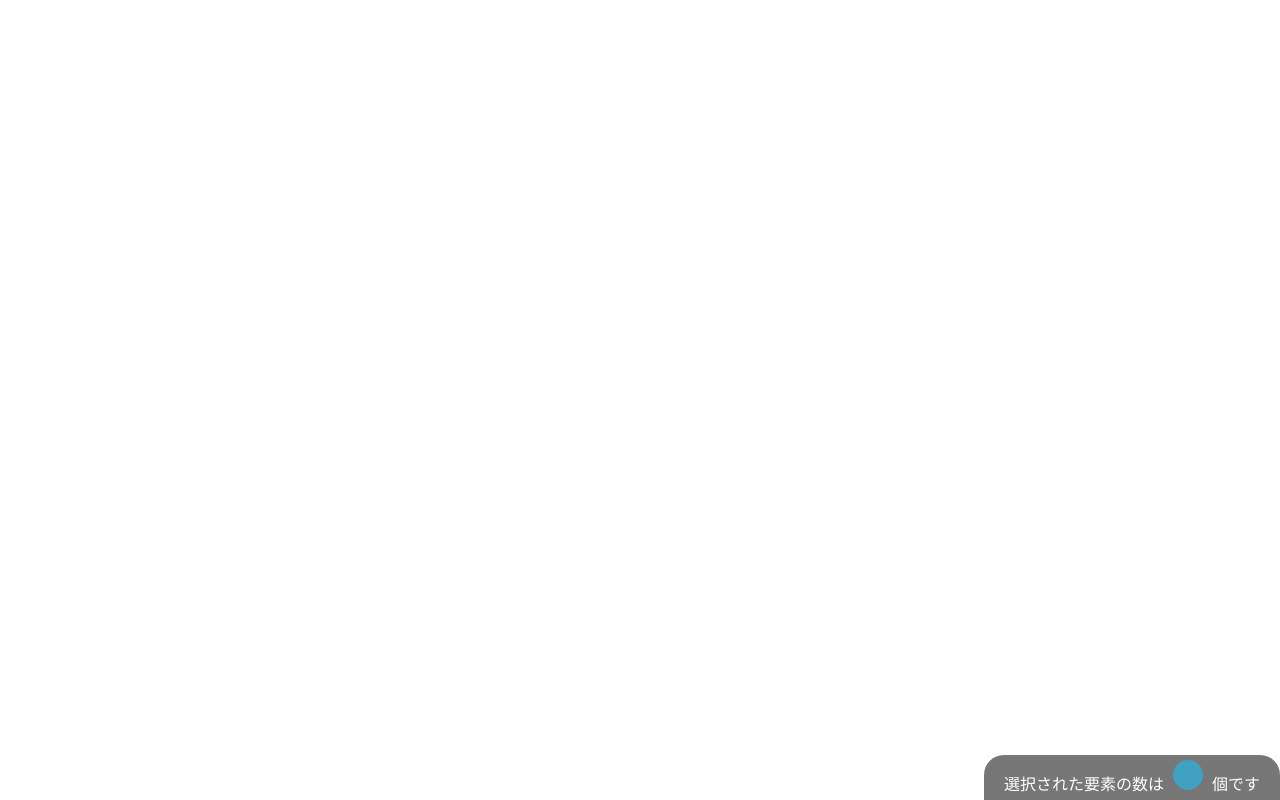
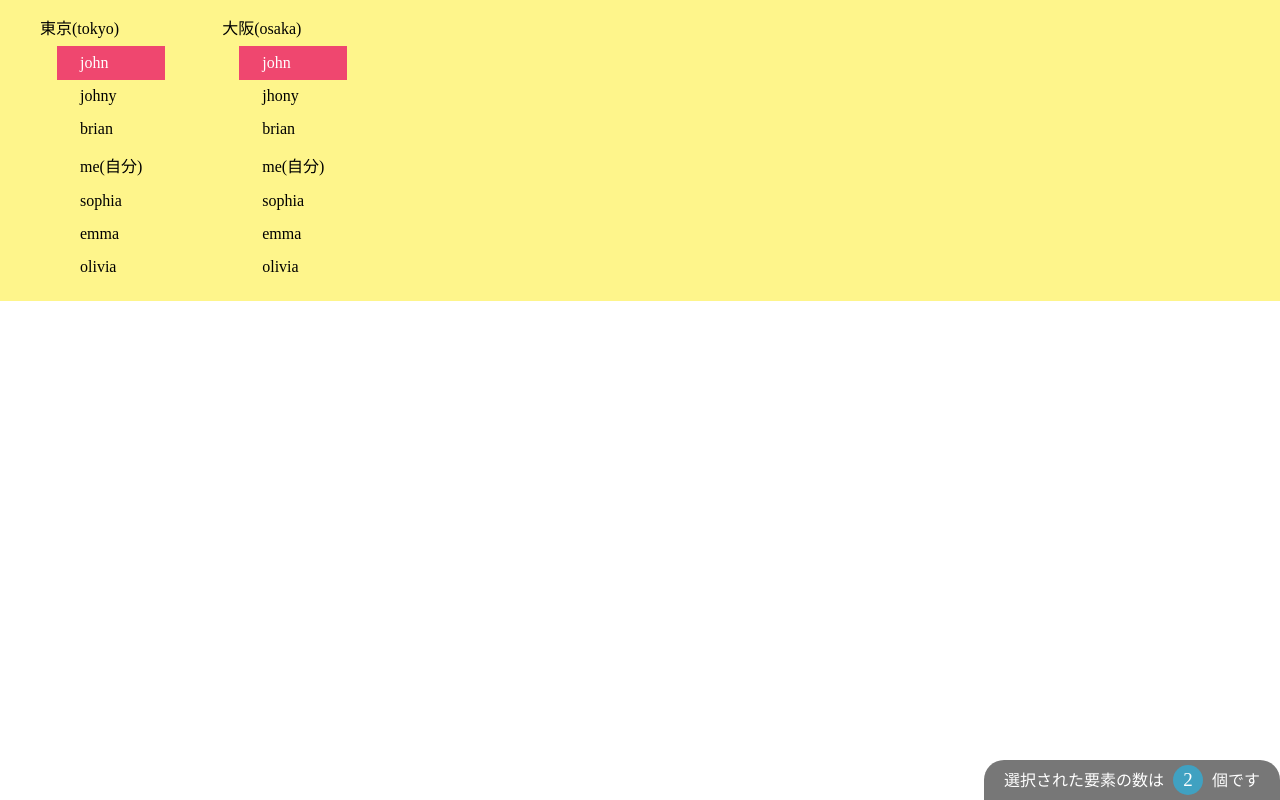
Before and after one commit to ryosuke-shibata-hub/coderep, a plain HTML site: page LearnjQuerytraba-saru/sec-3/index.html in a window 1280 px wide. Drawn offline with nearby package versions, Linux system fonts and the light colour scheme.

Commit message:
トラバーサル完

```diff
--- a/LearnjQuerytraba-saru/sec-3/index.html
+++ b/LearnjQuerytraba-saru/sec-3/index.html
@@ -13,5 +13,31 @@
         <span class="count"></span>
         個です
     </p>
+    <div class="container">
+        <div class="left">
+            <p>東京(tokyo)</p>
+            <div>
+                <div class="john tokyo">john</div>
+                <div class="johny tokyo">johny</div>
+                <div class="brian tokyo">brian</div>
+                <div class="me tokyo">me(自分)</div>
+                <div class="sophia tokyo">sophia</div>
+                <div class="emma tokyo">emma</div>
+                <div class="olivia tokyo">olivia</div>
+            </div>
+        </div>
+        <div class="right">
+            <p>大阪(osaka)</p>
+            <div>
+                <div class="john osaka">john</div>
+                <div class="johny osaka">jhony</div>
+                <div class="brian osaka">brian</div>
+                <div class="me osaka">me(自分)</div>
+                <div class="sophia osaka">sophia</div>
+                <div class="emma osaka">emma</div>
+                <div class="olivia osaka">olivia</div>
+            </div>
+        </div>
+    </div>
 </body>
 </html>
--- a/LearnjQuerytraba-saru/sec-3/index.js
+++ b/LearnjQuerytraba-saru/sec-3/index.js
@@ -1,3 +1,30 @@
 $(document).ready(function () {
+    let $selected = [];
 
+    // 自分(.me)の1つ次に出てくる要素を取得する
+    // $selected = $(".me").next();
+    // 自分(.me)の1つ次に出てくる東京(.tokyo)の要素を取得する
+    // $selected = $(".me").next(".tokyo");
+    // 自分(.me)の次に出てくる要素を全て取得する
+    // $selected = $(".me").nextAll();
+    // 自分(.me)の次に出てくる大阪(.osaka)の要素を全て取得する
+    // $selected = $(".me").nextAll(".osaka");
+    // 自分(.me)の次に出てくる(.olivia)さんまでの要素を全て取得する
+    // $selected = $(".me").nextUntil(".olivia");
+    // 自分(.me)の1つ前に出てくる要素を取得する
+    // $selected = $(".me").prev();
+    // 自分(.me)の前に出てくる要素を全て取得する
+    // $selected = $(".me").prevAll();
+    // 自分(.me)の前に出てくる大阪(.osaka)の要素を全て取得する
+    // $selected = $(".me").prevAll(".osaka");
+    // 自分(.me)の前に出てくる(.olivia)さんまでの要素を全て取得する
+    // $selected = $(".me").prevUntil(".olivia");
+    // 自分(.me)と同じ階層(お隣さん)にある要素を全て取得する
+    // $selected = $(".me").siblings();
+    // 自分(.me)と同じ階層(お隣さん)にある要素の中で.johnの要素を取得する
+    $selected = $(".me").siblings(".john");
+    $selected.each(function (index) {
+        $(this).addClass("bingo");
+    });
+    $(".count").text($selected.length);
 });
--- /dev/null
+++ b/LearnjQuerytraba-saru/sec-4/index.css
@@ -0,0 +1,104 @@
+* {
+    box-sizing: border-box;
+}
+
+body {
+    margin: 0;
+    padding: 0;
+}
+
+div {
+    padding: 5px 20px;
+    background: #fef58b;
+}
+
+div:not(:last-child) {
+    margin-bottom: 5px;
+}
+
+p {
+    margin: 5px 0;
+}
+
+label > span {
+    display: block;
+}
+
+ul {
+    list-style: none;
+}
+
+li {
+    padding: 5px;
+}
+
+.parent {
+    background: #fed28f;
+}
+
+.bingo {
+    background: #ef476f;
+    color: #fff;
+    outline: 3px solid #ef476f;
+    transition: background, outline, color 0.5s;
+    -webkit-transition: background, outline, color 0.5s;
+    -moz-transition: background, outline, color 0.5s;
+    -ms-transition: background, outline, color 0.5s;
+    -o-transition: background, outline, color 0.5s;
+}
+
+.container {
+    display: flex;
+    flex-wrap: wrap;
+}
+
+.container label {
+    flex-grow: 1;
+    flex-basis: 100px;
+    margin: 5px;
+    padding: 10px;
+    border: 1px solid #fff;
+}
+
+.count-container {
+    background: #555;
+    color: #fff;
+    position: fixed;
+    bottom: 0;
+    right: 0;
+    margin: 0 !important;
+    padding: 5px 20px;
+    border-radius: 20px 20px 0 0;
+    -webkit-border-radius: 20px 20px 0 0;
+    -moz-border-radius: 20px 20px 0 0;
+    -ms-border-radius: 20px 20px 0 0;
+    -o-border-radius: 20px 20px 0 0;
+    opacity: 0.8;
+}
+
+.count {
+    display: inline-block;
+    height: 30px;
+    width: 30px;
+    margin: 0 5px;
+    font-size: 19px;
+    line-height: 30px;
+    text-align: center;
+    border-radius: 50%;
+    -webkit-border-radius: 50%;
+    -moz-border-radius: 50%;
+    -ms-border-radius: 50%;
+    -o-border-radius: 50%;
+    color: #fff;
+    background: #118ab2;
+}
+
+.countainer {
+    background: #fff;
+    display: flex;
+}
+
+.countainer > div {
+    background: #fff;
+    flex-grow: 1;
+}
```
Also changed, not shown: LearnjQuerytraba-saru/sec-4/index.html (added, +33 -0 lines), LearnjQuerytraba-saru/sec-4/index.js (added, +15 -0 lines).
